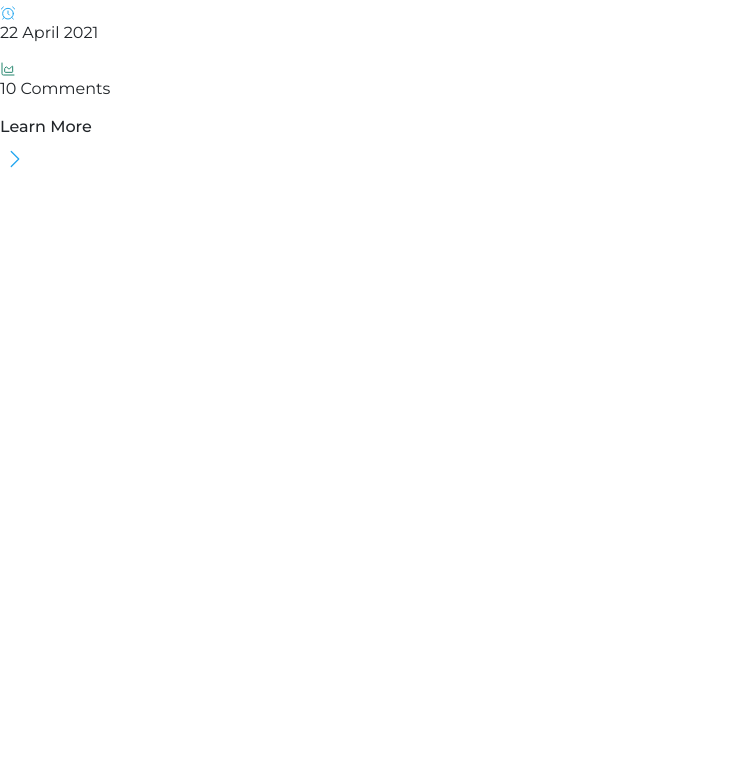
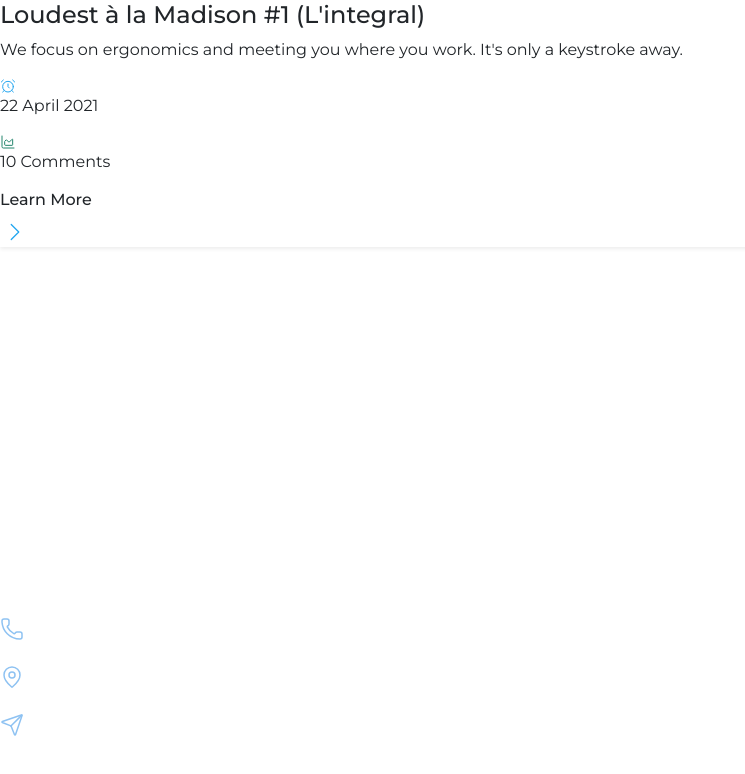
Before and after one commit to TolunayYilmaz/E-Commerce-Project, a React (Vite) app: page / in a window 1280 px wide. Shown: the part 5220-5994 px from the top of the page, without its empty margins (0-745 px from the left). Before the commit the page ends 5394 px from the top, so only its background shows below. Built offline with nearby package versions, Linux system fonts and the light colour scheme; the HTML template or start-up script is replaced by a standard one.

Commit message:
Added Footer

```diff
--- a/package.json
+++ b/package.json
@@ -10,6 +10,9 @@
     "preview": "vite preview"
   },
   "dependencies": {
+    "@fortawesome/fontawesome-svg-core": "^6.7.2",
+    "@fortawesome/free-brands-svg-icons": "^6.7.2",
+    "@fortawesome/react-fontawesome": "^0.2.2",
     "@lucide/lab": "^0.1.2",
     "@tailwindcss/vite": "^4.1.3",
     "axios": "^1.8.4",
@@ -36,6 +39,5 @@
     "postcss": "^8.5.3",
     "tailwindcss": "^3.4.17",
     "vite": "^6.2.0"
-
   }
 }
--- a/src/components/featuredProduct/FeaturedProductCardItems.jsx
+++ b/src/components/featuredProduct/FeaturedProductCardItems.jsx
@@ -3,6 +3,6 @@
 export default function FeaturedProductCardItems(){
 
     const cards=["card1","card2","card3"]
-    return(<div className="flex flex-col gap-5 pb-20">{
+    return(<div className="flex flex-col gap-5 ">{
         cards.map((item,index)=><FeaturedProductCard key={index} card={item}/>)}</div>)
 }
--- /dev/null
+++ b/src/components/footer/FooterBot.jsx
@@ -0,0 +1,26 @@
+import { FontAwesomeIcon } from "@fortawesome/react-fontawesome";
+import {
+  faYoutube,
+  faInstagram,
+  faTwitter,
+  faSquareFacebook,
+} from "@fortawesome/free-brands-svg-icons";
+export default function FooterBot() {
+  return (
+    <div className="text-white w-[232px] h-[172px] mx-auto flex flex-col justify-around">
+      <h6>Made With Love By Finland All Right Reserved </h6>
+      <div className=" flex gap-[22px]">
+        <FontAwesomeIcon
+          icon={faSquareFacebook}
+          className="text-blue-600 w-6 h-6"
+        />
+        <FontAwesomeIcon
+          icon={faInstagram}
+          className="text-[#E51F5A] w-6 h-6"
+        />
+        <FontAwesomeIcon icon={faTwitter} className="text-[#21A6DF] w-6 h-6" />
+        <FontAwesomeIcon icon={faYoutube} className="text-[#E42F08] w-6 h-6" />
+      </div>
+    </div>
+  );
+}
--- /dev/null
+++ b/src/components/footer/FooterButton.jsx
@@ -0,0 +1,4 @@
+export default function FooterButton({buttonName}){
+
+    return(<button className="w-[160px] h-[52px] bg-[#23A6F0] font-bold text-white rounded-[5px]">{buttonName}</button>)
+}
--- /dev/null
+++ b/src/components/footer/FooterCard.jsx
@@ -0,0 +1,26 @@
+import { Phone,MapPin ,Send  } from 'lucide-react';
+
+export default function FooterCard({card}){
+    return(<div className="text-white flex flex-col gap-3 font-bold w-[239px]">
+        <h5 className="text-base font-bold">{card?.head}</h5>
+        {card.icon?<>{card.links?.map((item,index)=><div className='flex gap-2' key={index}>
+        {
+      (() => {
+        switch (index) {
+          case 0:
+            return <Phone color="#8ec2f2" strokeWidth={1.5} />;
+          case 1:
+            return <MapPin  color="#8ec2f2" strokeWidth={1.5} />;
+          case 2:
+            return <Send  color="#8ec2f2" strokeWidth={1.5} />;
+          default:
+            return null;
+        }
+      })()
+    }
+    <a className="text-white no-underline text-sm hover:cursor-pointer">
+      {item}
+    </a>
+        </div>)}</>:<>{card.links?.map((item,index)=><a className="text-white no-underline text-sm hover:cursor-pointer" key={index}>{item}</a>)}</>}
+    </div>);
+}
--- /dev/null
+++ b/src/components/footer/FooterCardItems.jsx
@@ -0,0 +1,28 @@
+import FooterCard from "./FooterCard";
+
+export default function FooterCardItems(){
+
+    const cards=[{
+        head:"Company Info",
+        links:["About Us","Carrier","We are hiring","Blog"]
+      },{
+        head:"Legal",
+        links:["About Us","Carrier","We are hiring","Blog"]
+      },
+      {
+        head:"Features",
+        links:["Buiseness Marketing","User Analytic","Live Chat","Unlimited Support"]
+      },
+      {
+        head:"Resources",
+        links:["IOS & Android","Watch a Demo","Customers","API"]
+      },
+      {
+        head:"Get In Touch",
+        links:["(480) 555-0103","4517 Washington Ave.","debra.holt@example.com"],
+        icon:true
+      },]
+
+
+    return(<div className="flex justify-center flex-col items-center gap-5 py-[50px]">{cards.map((item,index)=><FooterCard key={index} card={item} />)}</div>);
+}
--- /dev/null
+++ b/src/components/footer/FooterHeader.jsx
@@ -0,0 +1,14 @@
+import FooterButton from "./FooterButton";
+
+export default function FooterHeader() {
+  return (
+    <div className="w-[239px] h-[302px] mx-auto  flex flex-col justify-around items-start">
+
+     <div className="text-white">
+        <h3 className="font-bold text-2xl w-[239px]" >Consulting Agency For Your Business</h3>
+        <p className="font-normal text-sm w-[183px]">the quick fox jumps over the lazy dog</p>
+      </div>
+     <FooterButton buttonName={"Contact Us"}/>
+    </div>
+  );
+}
--- a/src/layouts/FeaturedProductItems.jsx
+++ b/src/layouts/FeaturedProductItems.jsx
@@ -1,7 +1,13 @@
 import FeaturedProductCardItems from "../components/featuredProduct/FeaturedProductCardItems";
 
-export default function FeaturedProductItems(){
-
-
-    return(<><FeaturedProductCardItems/></>)
+export default function FeaturedProductItems() {
+  return (
+    <div className="flex flex-col gap-20 py-20">
+      <div className="flex flex-col items-center gap-1">
+        <h6 className="font-bold text-[#23A6F0]">Practica Advice</h6>
+        <h2 className="w-[240px] text-center text-[40px] font-bold text-[#252B42]">Featured Products</h2>
+      </div>
+      <FeaturedProductCardItems />
+    </div>
+  );
 }
--- a/src/layouts/Footer.jsx
+++ b/src/layouts/Footer.jsx
@@ -0,0 +1,13 @@
+import FooterBot from "../components/footer/FooterBot";
+import FooterCardItems from "../components/footer/FooterCardItems";
+import FooterHeader from "../components/footer/FooterHeader";
+
+export default function Footer() {
+  return (
+    <footer className="bg-[#252B42] w-full h-auto pb-9 pt-2">
+      <FooterHeader />
+      <FooterCardItems />
+      <FooterBot />
+    </footer>
+  );
+}
--- a/src/pages/Home.jsx
+++ b/src/pages/Home.jsx
@@ -6,6 +6,7 @@
 import BestProductBotItems from "../layouts/BestProductBotItems.jsx";
 import LogoItems from "../components/logoCompany/LogoItems.jsx";
 import FeaturedProductItems from "../layouts/FeaturedProductItems.jsx";
+import Footer from "../layouts/Footer.jsx";
 
 
 export default function Home() {
@@ -20,6 +21,7 @@
       <BestProductBotItems color={"bg-blue-100"}/>
       <LogoItems/>
       <FeaturedProductItems/>
+      <Footer/>
     </main>
   );
 }
```
Also changed, not shown: src/components/featuredProduct/FeaturedProductButton.jsx (+6 -4 lines), 1 other file (tests, documents, lock files or other folders).
